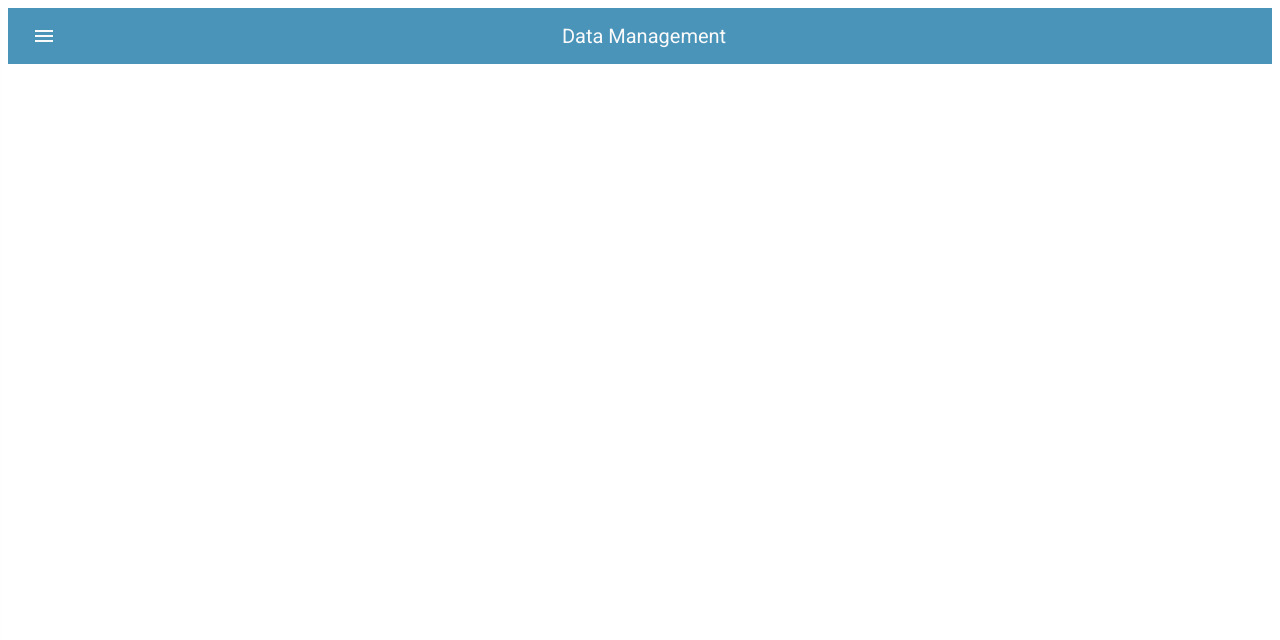
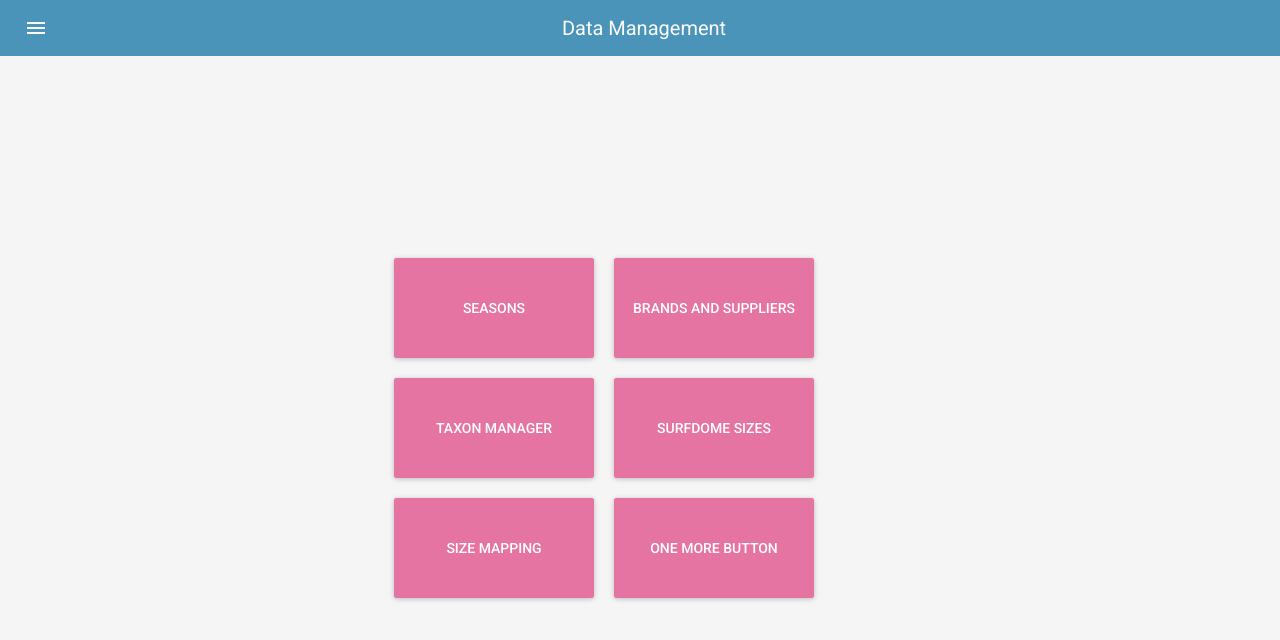
Before and after one commit to Adzz/playing_with_react, a React app: page / in a window 1280 px wide. Shown: the top 640 px of the page. Built offline with nearby package versions, Linux system fonts and the light colour scheme; what react-tap-event-plugin would draw is missing.

Commit message:
implements data management homepage, complete with links to subpaths

```diff
--- a/package.json
+++ b/package.json
@@ -5,6 +5,7 @@
   "dependencies": {
     "enzyme": "^2.8.2",
     "material-ui": "^0.17.4",
+    "normalize.css": "^7.0.0",
     "prop-types": "^15.5.8",
     "radium": "^0.18.2",
     "react": "^15.5.4",
--- a/src/App.jsx
+++ b/src/App.jsx
@@ -1,13 +1,19 @@
 import React from 'react';
 import { BrowserRouter, Route } from 'react-router-dom';
+import 'normalize.css';
 import Navbar from './components/navigation/navbar/Navbar';
 import DataManagementHome from './pages/dataManagement/DataManagementHome';
 
 const App = () => (
-  <BrowserRouter >
+  <BrowserRouter>
     <div>
       <Navbar />
-      <Route path="/data_management" exactly component={DataManagementHome} />
+      <BrowserRouter basename="/data_management" >
+        <Route
+          path="/"
+          component={DataManagementHome}
+        />
+      </BrowserRouter>
     </div>
   </BrowserRouter>
 );
--- a/src/components/navigation/navbar/Navbar.jsx
+++ b/src/components/navigation/navbar/Navbar.jsx
@@ -1,4 +1,5 @@
 import React, { Component } from 'react';
+import Radium from 'radium';
 import { Link } from 'react-router-dom';
 import NavigationMenuIcon from 'material-ui/svg-icons/navigation/menu';
 import MenuItem from 'material-ui/MenuItem';
@@ -9,7 +10,7 @@ import { white, steelBlue } from '../../../styles/colors';
 
 injectTapEventPlugin();
 
-export default class Navbar extends Component {
+export class Navbar extends Component {
   constructor(props) {
     super(props);
     this.state = {
@@ -74,3 +75,5 @@ export default class Navbar extends Component {
     );
   }
 }
+
+export default Radium(Navbar);
--- /dev/null
+++ b/src/components/navigation/tiledButtons/TiledButtons.jsx
@@ -0,0 +1,60 @@
+import React, { Component } from 'react';
+import Radium from 'radium';
+import { Link } from 'react-router-dom';
+import RaisedButton from 'material-ui/RaisedButton';
+
+const styles = {
+  container: {
+    display: 'flex',
+    flexFlow: 'row wrap',
+    alignItems: 'center',
+    alignContent: 'center',
+    width: '40vw',
+    height: '100%',
+    lineHeight: '100px',
+    margin: '0 auto',
+  },
+  button: {
+    height: '100px',
+    width: '200px',
+    margin: '10px',
+  },
+  link: {
+    textDecoration: 'none',
+  },
+};
+
+
+export class TiledButtons extends Component {
+  constructor(props) {
+    super(props);
+    this.state = {
+      buttons: [
+        { id: 1, title: 'Seasons', linkTo: 'seasons' },
+        { id: 2, title: 'Brands and Suppliers', linkTo: 'brands_and_suppliers' },
+        { id: 3, title: 'Taxon Manager', linkTo: 'taxon_manager' },
+        { id: 4, title: 'Surfdome Sizes', linkTo: 'surfdome_sizes' },
+        { id: 5, title: 'Size Mapping', linkTo: 'size_mapping' },
+        { id: 6, title: 'One More Button', linkTo: 'one_more_button' },
+      ],
+    };
+  }
+
+  render() {
+    return (
+      <div style={styles.container} >
+        {this.state.buttons.map(button => (
+          <RaisedButton
+            key={button.id}
+            label={button.title}
+            style={styles.button}
+            secondary
+            containerElement={<Link to={`/${button.linkTo}`} style={styles.link} />}
+          />
+        ))}
+      </div>
+    );
+  }
+}
+
+export default Radium(TiledButtons);
--- a/src/pages/dataManagement/DataManagementHome.jsx
+++ b/src/pages/dataManagement/DataManagementHome.jsx
@@ -1,7 +1,18 @@
 import React from 'react';
+import TiledButtons from '../../components/navigation/tiledButtons/TiledButtons';
+
+const styles = {
+  container: {
+    backgroundColor: 'whitesmoke',
+    height: 'calc(100vh - 56px)',
+  },
+};
+
 
 const DataManagementHome = () => (
-  <div>TEST</div>
+  <div style={styles.container} >
+    <TiledButtons />
+  </div>
 );
 
 export default DataManagementHome;
--- a/src/styles/colors.js
+++ b/src/styles/colors.js
@@ -1,9 +1,10 @@
 export const fullBlack = '#000000';
 export const white = 'rgb(250, 250, 250)';
-export const grey = '#292e31';
+export const darkGrey = '#292e31';
 export const deepBlue = '#314d74';
 export const steelBlue = '#4a94ba';
 export const lightTeal = '#5bc9e0';
 export const fadedTeal = '#b4d8da';
 export const clayRed = '#c56562';
 export const happyPink = '#e574a2';
+export const lightGrey = 'whitesmoke';
--- a/src/themes/surfdomeWinterLightTheme.js
+++ b/src/themes/surfdomeWinterLightTheme.js
@@ -1,6 +1,6 @@
 import { fullBlack,
           white,
-          grey,
+          darkGrey,
           deepBlue,
           steelBlue,
           lightTeal,
@@ -19,7 +19,7 @@ export default {
     accent2Color: lightTeal,
     accent3Color: fadedTeal,
     canvasColor: white,
-    borderColor: grey,
+    borderColor: darkGrey,
     pickerHeaderColor: steelBlue,
     shadowColor: fullBlack,
   },
```
Also changed, not shown: 2 other files (tests, documents, lock files or other folders).
